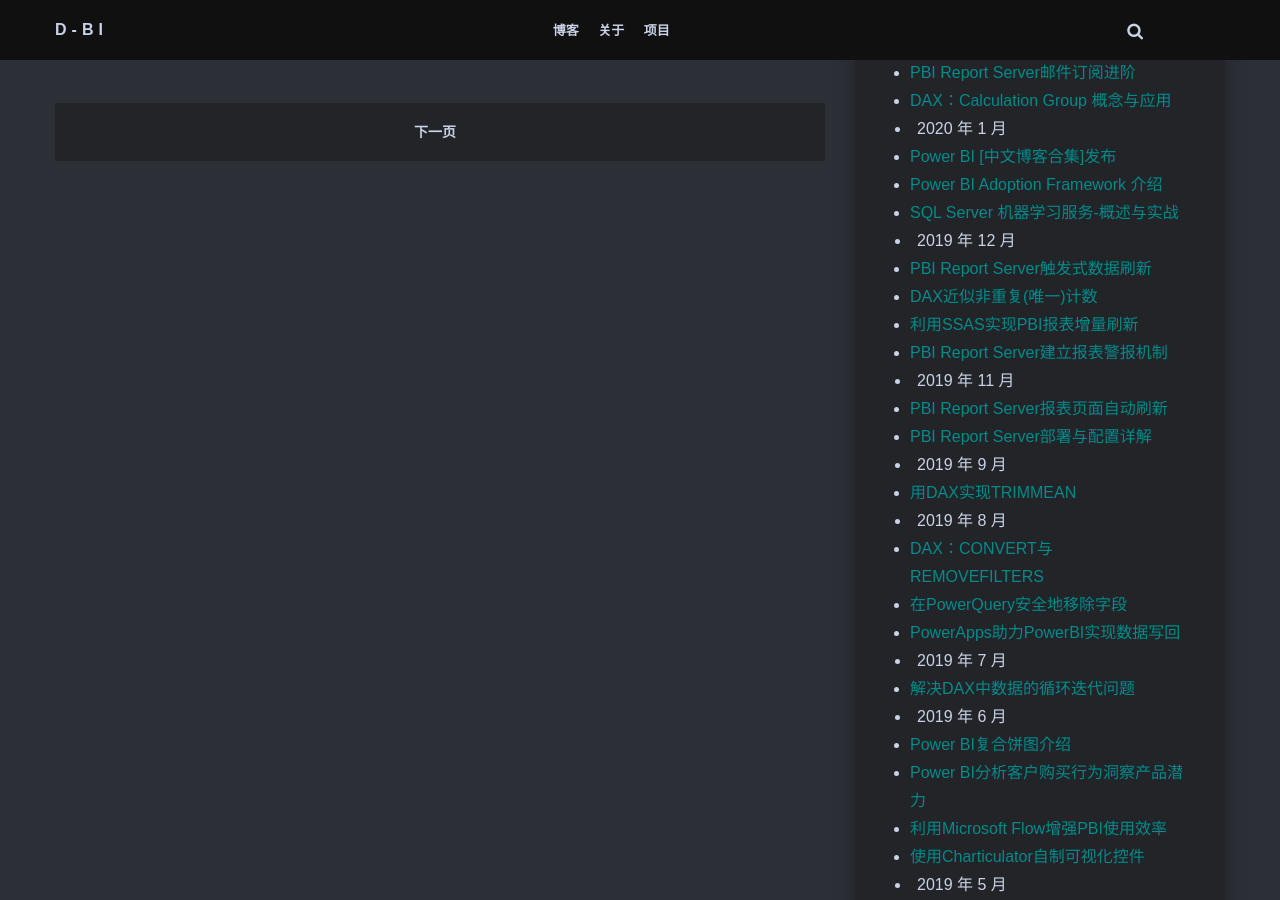
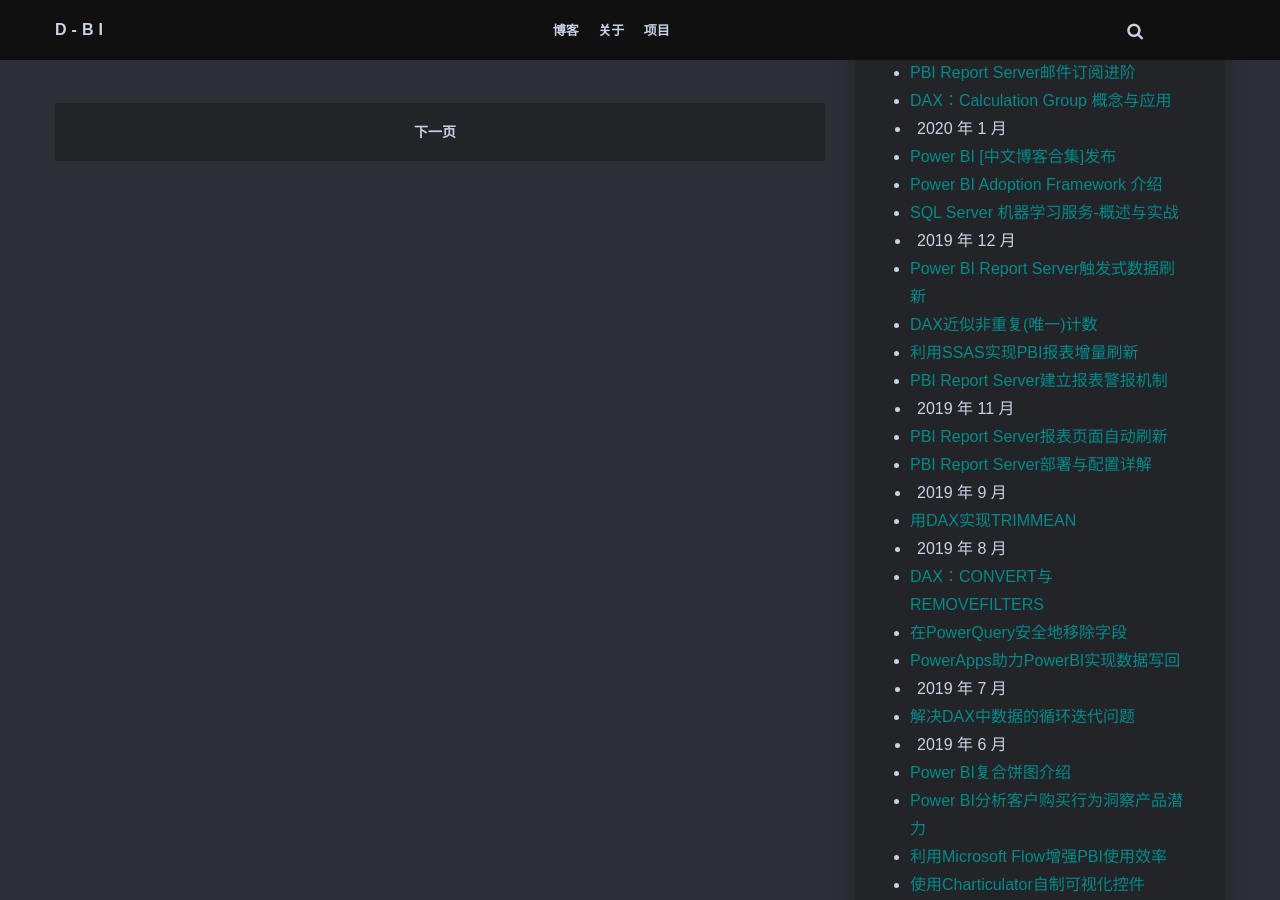
Before and after one commit to D-BI-TECH/D-BI-TECH.github.io, a Jekyll site: the page built from index.html, in a window 1280 px wide and 900 px high, scrolled down 2902 px. Built offline with Jekyll 4.4.1, drawn with Linux system fonts in a browser that asks for light colours; nearby versions of some CDN libraries; the list of posts is cut into pages by our own code; comment, search, counter and statistics services are not loaded.

Commit message:
Update 2019-12-22-pbi-trigger-refresh.markdown

```diff
--- a/_posts/2019-12-22-pbi-trigger-refresh.markdown
+++ b/_posts/2019-12-22-pbi-trigger-refresh.markdown
@@ -1,9 +1,9 @@
 ---
 layout: post
-title:  PBI Report Server触发式数据刷新
+title:  Power BI Report Server触发式数据刷新
 date:   2019-12-22 00:03:50 +0000
 image:  07.jpg
-tags:   [Report Server,SQL Server,Power BI]
+tags:   [PBIRS,SQL Server,Power BI]
 author-name: Davis ZHANG
 author-image: Davis.jpg
 level: 进阶
```
